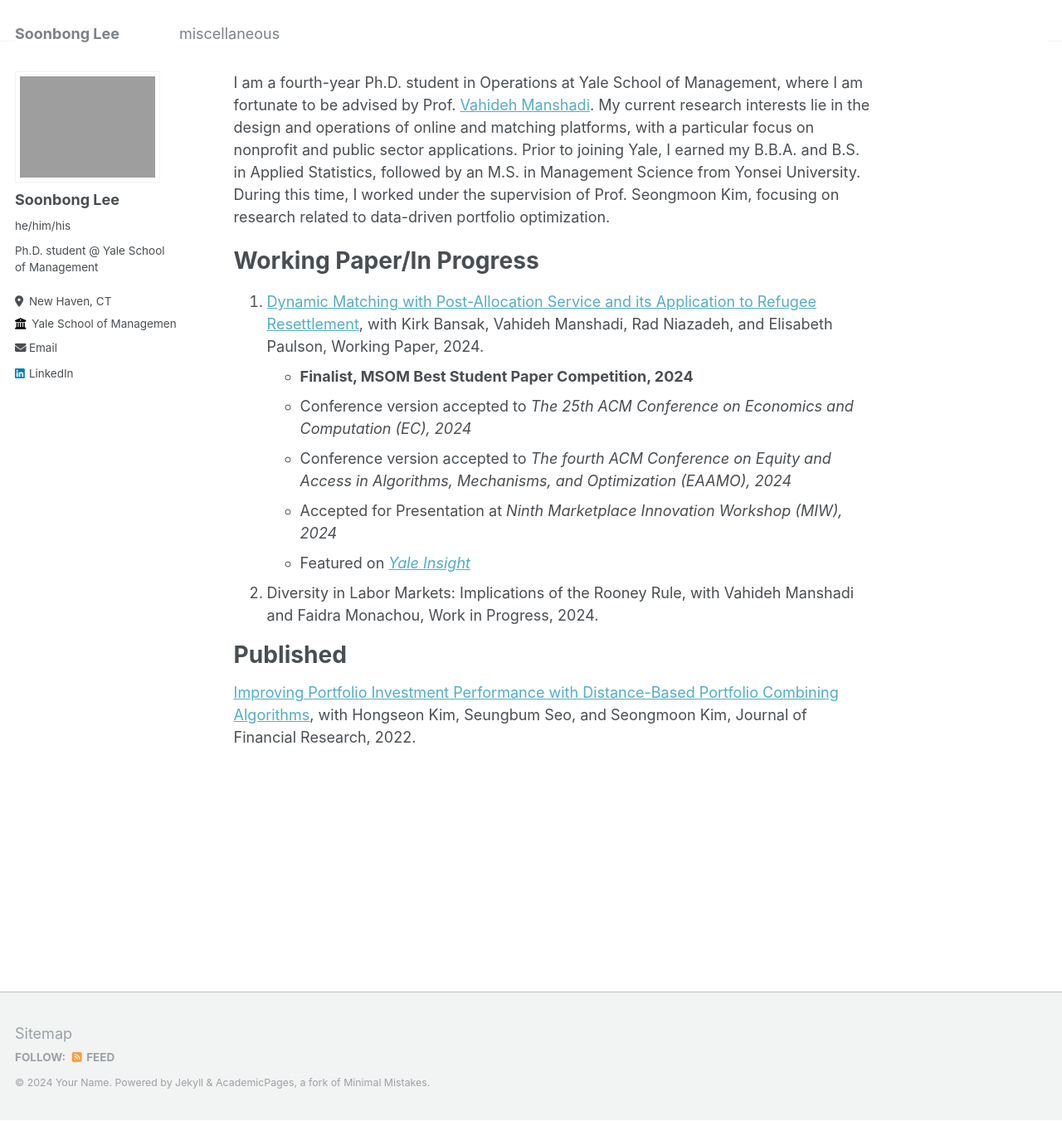
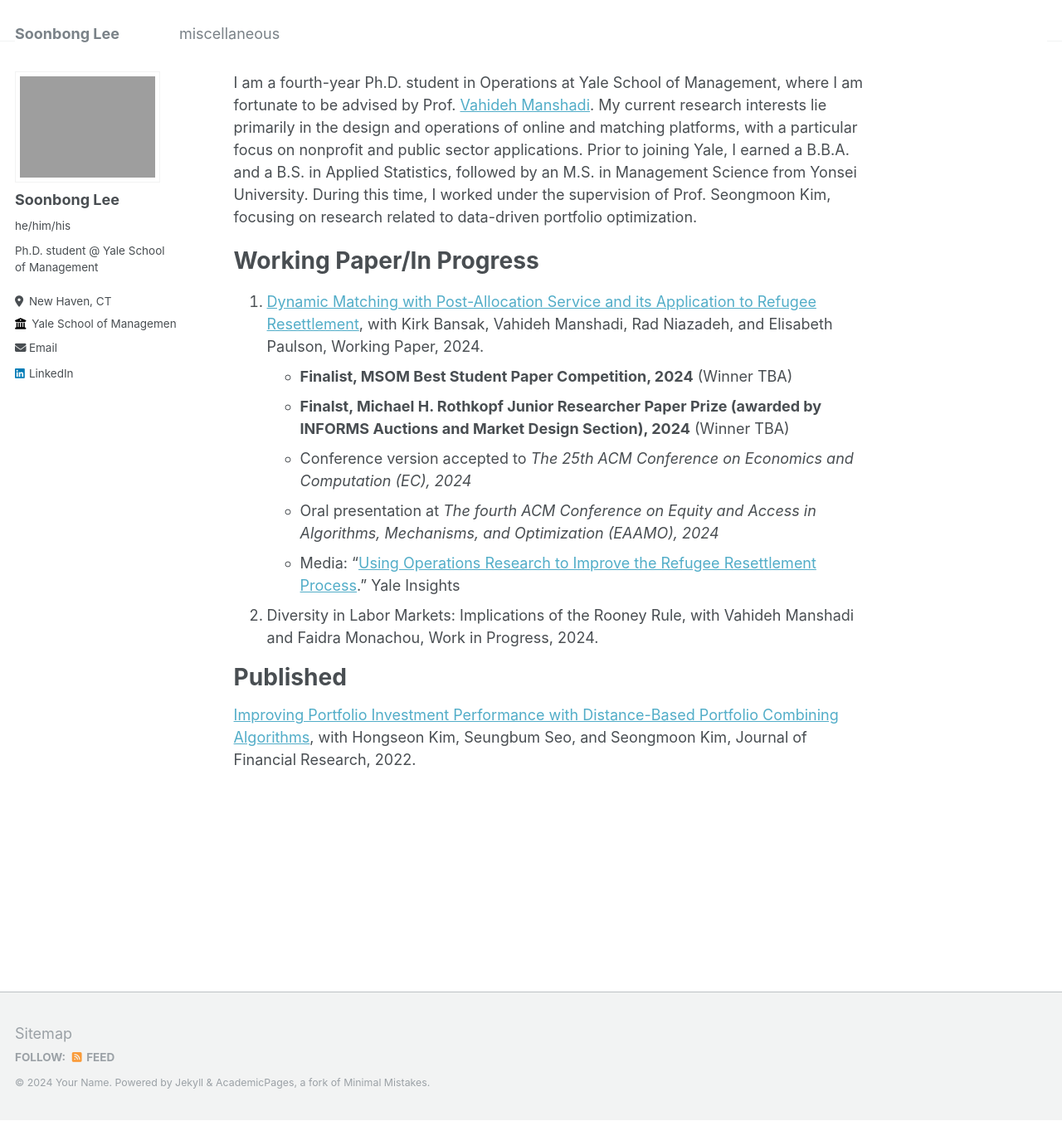
Before and after one commit to soonbong-lee/soonbong-lee.github.io, a Jekyll site: the page built from _pages/about.md, in a window 1280 px wide and 1351 px high. Shown: the whole window at 83% size. Built offline with Jekyll 4.4.1, drawn with Linux system fonts in a browser that asks for light colours.

Commit message:
Update about.md

```diff
--- a/_pages/about.md
+++ b/_pages/about.md
@@ -7,18 +7,18 @@ redirect_from:
   - /about.html
 ---
 
-I am a fourth-year Ph.D. student in Operations at Yale School of Management, where I am fortunate to be advised by Prof. [Vahideh Manshadi](https://vahideh-manshadi.com/). My current research interests lie in the design and operations of online and matching platforms, with a particular focus on nonprofit and public sector applications. Prior to joining Yale, I earned my B.B.A. and B.S. in Applied Statistics, followed by an M.S. in Management Science from Yonsei University. During this time, I worked under the supervision of Prof. Seongmoon Kim, focusing on research related to data-driven portfolio optimization.
+I am a fourth-year Ph.D. student in Operations at Yale School of Management, where I am fortunate to be advised by Prof. [Vahideh Manshadi](https://vahideh-manshadi.com/). My current research interests lie primarily in the design and operations of online and matching platforms, with a particular focus on nonprofit and public sector applications. Prior to joining Yale, I earned a B.B.A. and a B.S. in Applied Statistics, followed by an M.S. in Management Science from Yonsei University. During this time, I worked under the supervision of Prof. Seongmoon Kim, focusing on research related to data-driven portfolio optimization.
 
 
 
 Working Paper/In Progress
 ======
 1. [Dynamic Matching with Post-Allocation Service and its Application to Refugee Resettlement](https://papers.ssrn.com/sol3/papers.cfm?abstract_id=4748762), with Kirk Bansak, Vahideh Manshadi, Rad Niazadeh, and Elisabeth Paulson, Working Paper, 2024.
-- **Finalist, MSOM Best Student Paper Competition, 2024**
+- **Finalist, MSOM Best Student Paper Competition, 2024** (Winner TBA)
+- **Finalst, Michael H. Rothkopf Junior Researcher Paper Prize (awarded by INFORMS Auctions and Market Design Section), 2024** (Winner TBA)
 - Conference version accepted to *The 25th ACM Conference on Economics and Computation (EC), 2024*
-- Conference version accepted to *The fourth ACM Conference on Equity and Access in Algorithms, Mechanisms, and Optimization (EAAMO), 2024*
-- Accepted for Presentation at *Ninth Marketplace Innovation Workshop (MIW), 2024*
-- Featured on [*Yale Insight*](https://insights.som.yale.edu/insights/using-operations-research-to-improve-the-refugee-resettlement-process)
+- Oral presentation at *The fourth ACM Conference on Equity and Access in Algorithms, Mechanisms, and Optimization (EAAMO), 2024*
+- Media: "[Using Operations Research to Improve the Refugee Resettlement Process](https://insights.som.yale.edu/insights/using-operations-research-to-improve-the-refugee-resettlement-process)." Yale Insights
 
 2. Diversity in Labor Markets: Implications of the Rooney Rule, with Vahideh Manshadi and Faidra Monachou, Work in Progress, 2024.
 
```
